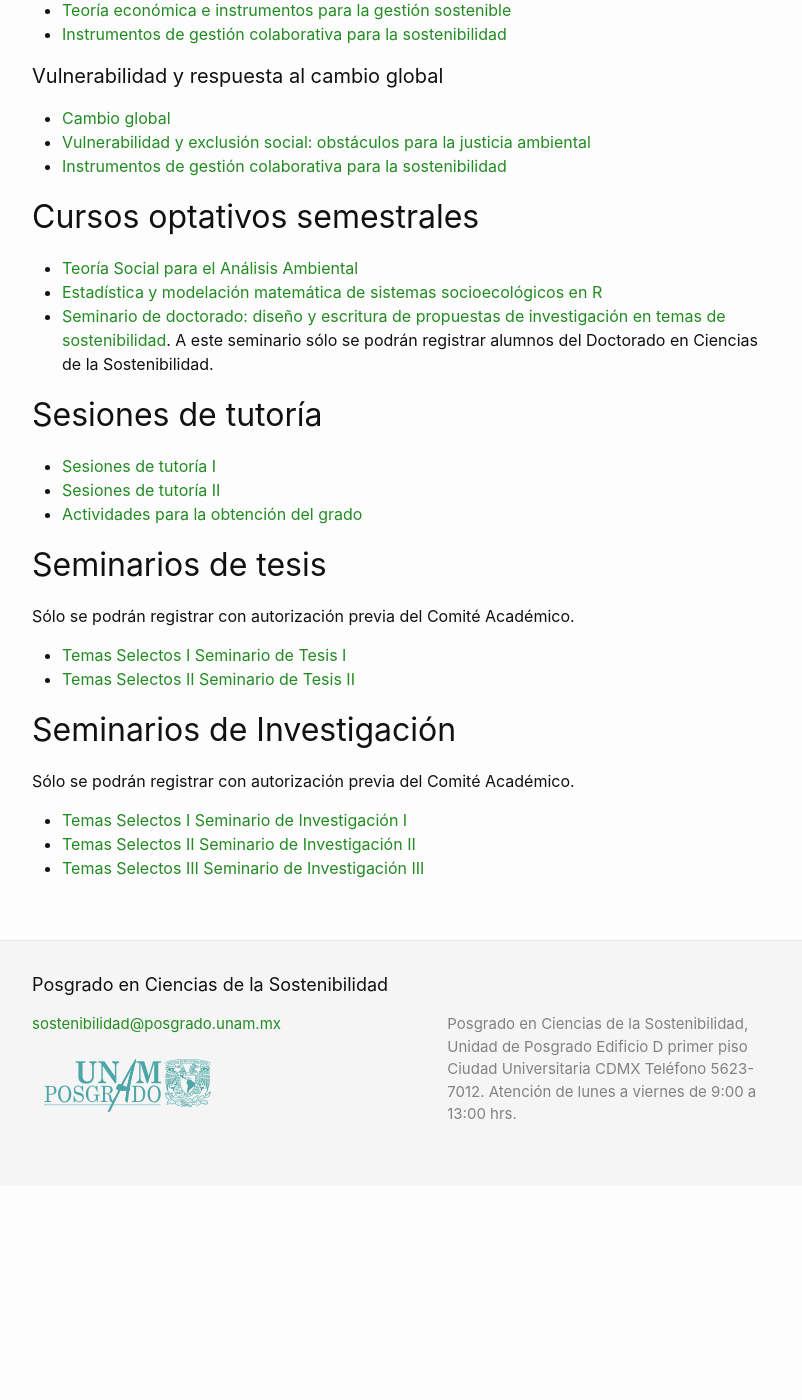
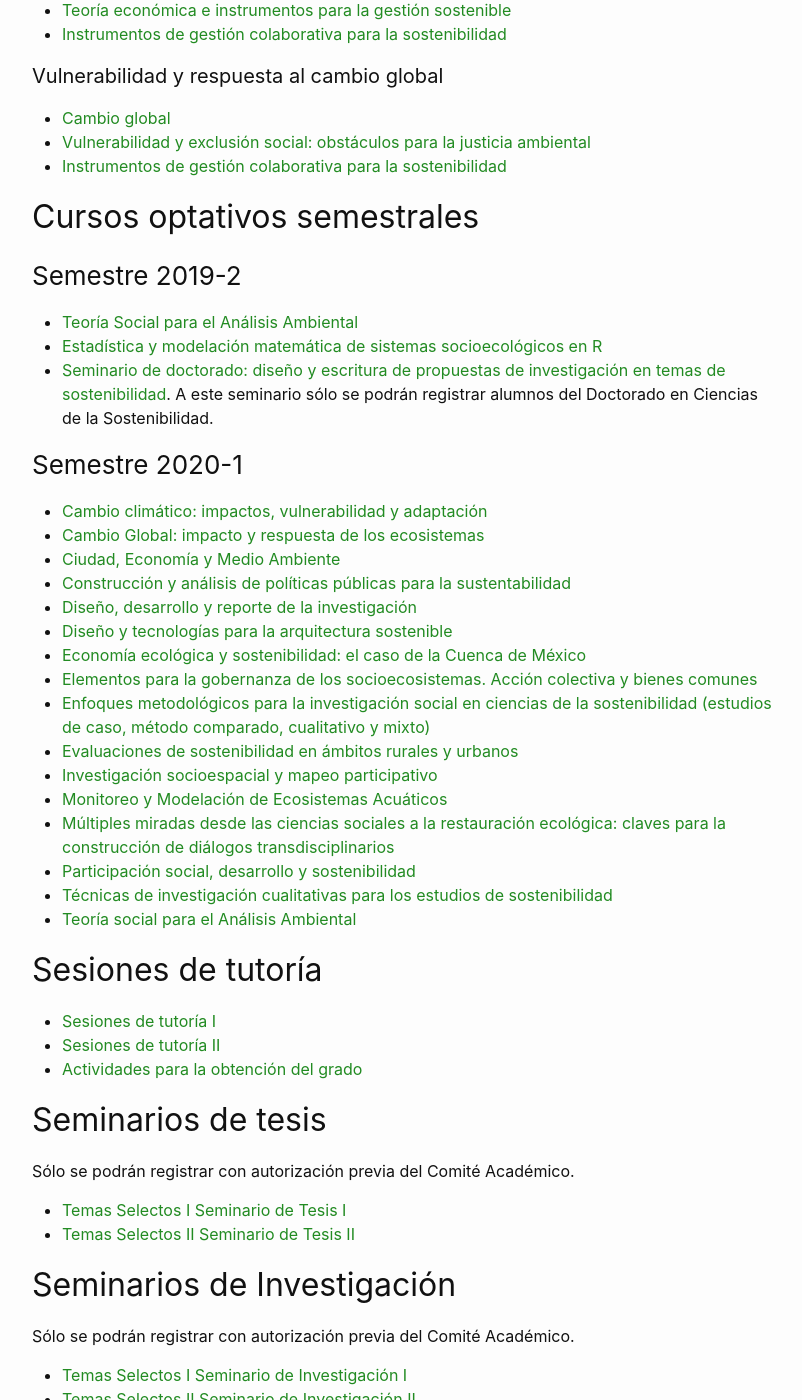
Before and after one commit to pcs-unam/pcs-unam.github.io, a Jekyll site: the page built from 08_cursos.md, in a window 1280 px wide and 1400 px high, scrolled down 1406 px. Shown: the whole window, without its empty margins (238-1040 px from the left). Built offline with Jekyll 4.4.1, drawn with Linux system fonts in a browser that asks for light colours; before the commit the page ends 2592 px from its top, so only the background shows below that.

Commit message:
ligo a las paginas de cursos

```diff
--- a/08_cursos.md
+++ b/08_cursos.md
@@ -71,9 +71,29 @@ durante el periodo de inscripciones 2019-2
 
 ## Cursos optativos semestrales
 
+### Semestre 2019-2
  - [Teoría Social para el Análisis Ambiental](/cursos/teoria_social_para_el_analisis_ambiental/)
  - [Estadística y modelación matemática de sistemas socioecológicos en R](/cursos/estadistica_y_modelacion_matematica_de_sistemas_socioecologicos_en_r/)
  - [Seminario de doctorado: diseño y escritura de propuestas de investigación en temas de sostenibilidad](/cursos/seminario_de_doctorado_diseno_y_escritura_de_propuestas_de_investigacion_en_temas_de_sostenibilidad/). A este seminario sólo se podrán registrar alumnos del Doctorado en Ciencias de la Sostenibilidad.
+
+### Semestre 2020-1
+
+ - [Cambio climático: impactos, vulnerabilidad y adaptación](/cursos/cambio-climatico-impactos-vulnerabilidad-y-adaptacion/)
+ - [Cambio Global: impacto y respuesta de los ecosistemas](/cursos/cambio-global-impacto-y-respuesta-de-los-ecosistemas/)
+ - [Ciudad, Economía y Medio Ambiente](/cursos/ciudad-economia-y-medio-ambiente/)
+ - [Construcción y análisis de políticas públicas para la sustentabilidad](/cursos/construccion-y-analisis-de-politicas-publicas-para-la-sustentabilidad/)
+ - [Diseño, desarrollo y reporte de la investigación](/cursos/diseno-desarrollo-y-reporte-de-la-investigacion/)
+ - [Diseño y tecnologías para la arquitectura sostenible](/cursos/diseno-y-tecnologias-para-la-arquitectura-sostenible/)
+ - [Economía ecológica y sostenibilidad: el caso de la Cuenca de México](/cursos/economia-ecologica-y-sostenibilidad-el-caso-de-la-cuenca-de-mexico/)
+ - [Elementos para la gobernanza de los socioecosistemas. Acción colectiva y bienes comunes](/cursos/elementos-para-la-gobernanza-de-los-socioecosistemas-accion-colectiva-y-bienes-comunes/)
+ - [Enfoques metodológicos para la investigación social en ciencias de la sostenibilidad (estudios de caso, método comparado, cualitativo y mixto)](/cursos/escasez-desarrollo-y-ecologia-s-politica-s-reflexiones-antropologicas-para-pensar-la-socionaturaleza/)
+ - [Evaluaciones de sostenibilidad en ámbitos rurales y urbanos](/cursos/evaluaciones-de-sostenibilidad-en-ambitos-rurales-y-urbanos/)
+ - [Investigación socioespacial y mapeo participativo](/cursos/investigacion-socioespacial-y-mapeo-participativo/)
+ - [Monitoreo y Modelación de Ecosistemas Acuáticos](/cursos/monitoreo-y-modelacion-de-ecosistemas-acuaticos/)
+ - [Múltiples miradas desde las ciencias sociales a la restauración ecológica: claves para la construcción de diálogos transdisciplinarios](/cursos/multiples-miradas-desde-las-ciencias-sociales-a-la-restauracion-ecologica-claves-para-la-construccion-de-dialogos-transdisciplinarios/)
+ - [Participación social, desarrollo y sostenibilidad](/cursos/participacion-social-desarrollo-y-sostenibilidad/)
+ - [Técnicas de investigación cualitativas para los estudios de sostenibilidad](/cursos/tecnicas-de-investigacion-cualitativas-para-los-estudios-de-sostenibilidad/)
+ - [Teoría social para el Análisis Ambiental](/cursos/teoria-social-para-el-analisis-ambiental/)
 
 
 ## Sesiones de tutoría
```
